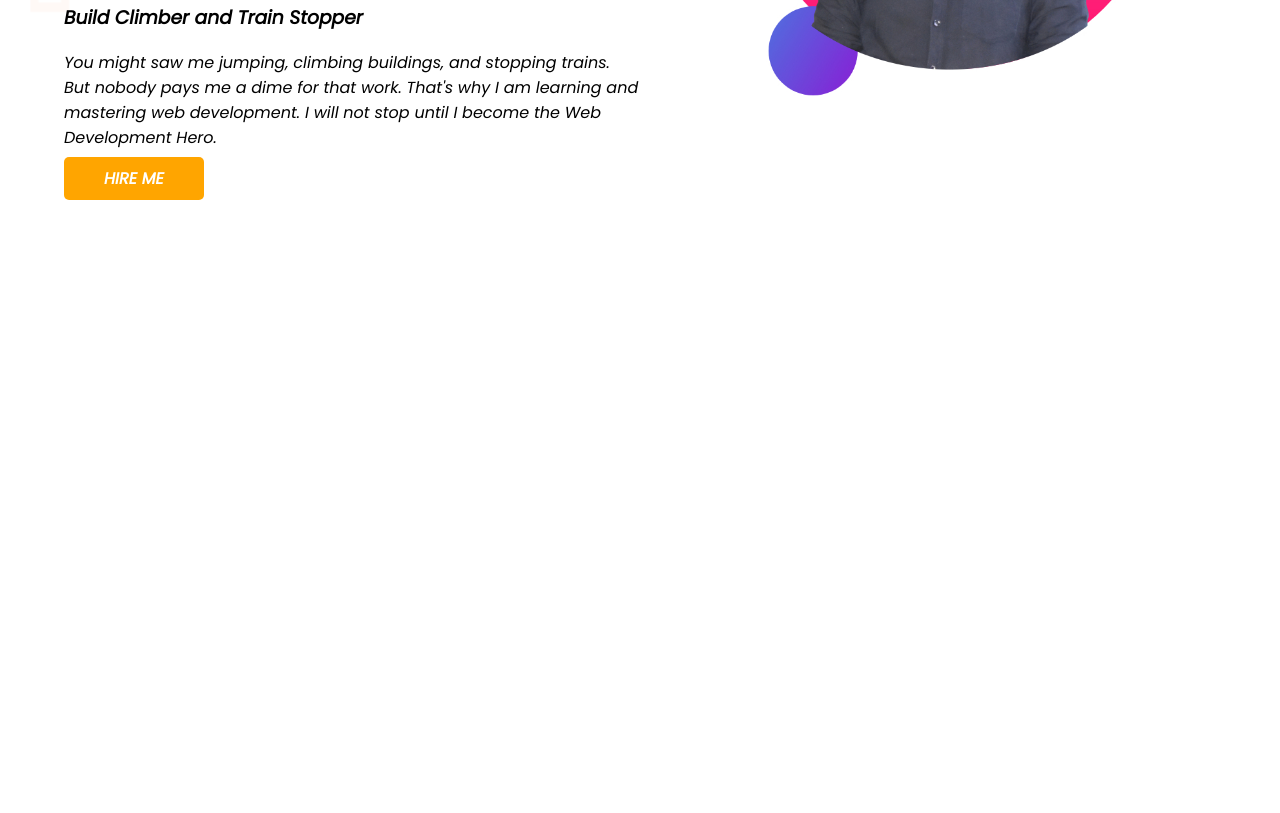
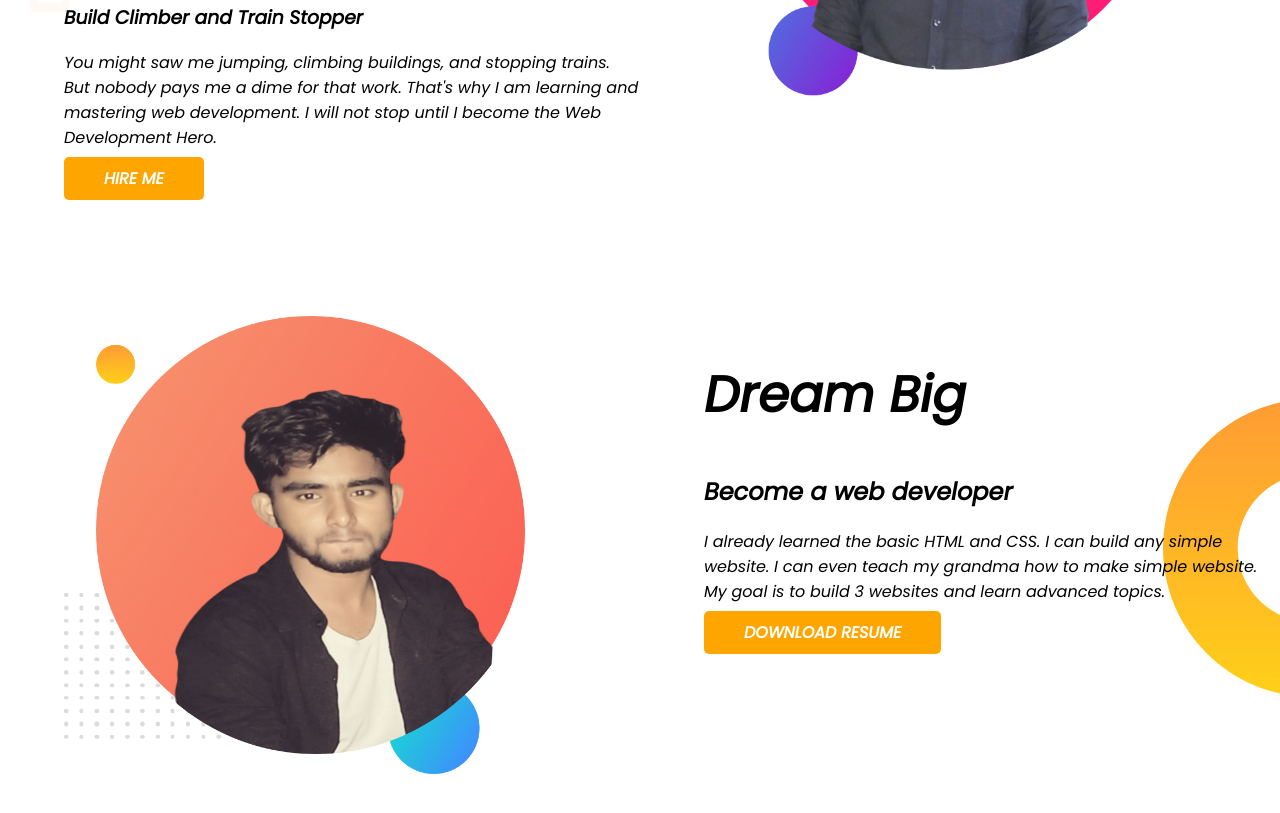
Before and after one commit to zahidhasan23/-Developer-portfolio, a plain HTML site: page index.html in a window 1280 px wide. Shown: the part 347-1160 px from the top of the page. Before the commit the page ends 800 px from the top, so only its background shows below. Drawn offline with Linux system fonts and the light colour scheme.

Commit message:
Dream big|

```diff
--- a/index.html
+++ b/index.html
@@ -21,13 +21,25 @@
         <p>You might saw me jumping, climbing buildings, and stopping trains. But nobody pays me a dime for that work.
           That's why I
           am learning and mastering web development. I will not stop until I become the Web Development Hero.</p>
-        <a class="link-button" target="blank" href="https://www.linkedin.com/in/md-zahidhasan-hn-b73290221/">HIRE
-          ME</a>
+        <a class="link-button" target="blank" href="https://www.linkedin.com/in/md-zahidhasan-hn-b73290221/">HIRE ME</a>
+      </div>
+      <div class="half-width"><img src="images/zahid hn.jpg" alt=""></div>
+    </section>
+    <br>
+    <section class="dream-big">
+      <div class="half-width">
+        <img src="images/zahid hn 2.jpg" alt="">
+      </div>
+      <div class="half-width">
+        <h1>Dream Big</h1>
+        <h2>Become a web developer</h2>
+        <p>I already learned the basic HTML and CSS. I can build any simple website. I can even teach my grandma how to make simple
+        website. My goal is to build 3 websites and learn advanced topics.</p>
+        <a class="link-button" target="blank" href=" ">DOWNLOAD RESUME</a>
 
 
-        </ol>
       </div>
-      <div class="half-width"><img src="images/zahid hn.jpg" alt=""></div>
+
     </section>
   </body>
 
--- a/style.css
+++ b/style.css
@@ -10,6 +10,7 @@ h1{
 }
 section{
   display: flex;
+  margin-bottom: 100px;
 }
 .half-width{
   width: 50%;
@@ -33,3 +34,8 @@ width: 80%;
   background-image:url(images/top-banner.png) ;
   background-repeat: no-repeat;
 }
+.dream-big{
+background-image: url(images/dream-bg.png);
+background-repeat: no-repeat;
+background-position: right;
+}
```
Also changed, not shown: images/zahid hn 2.jpg (added).
